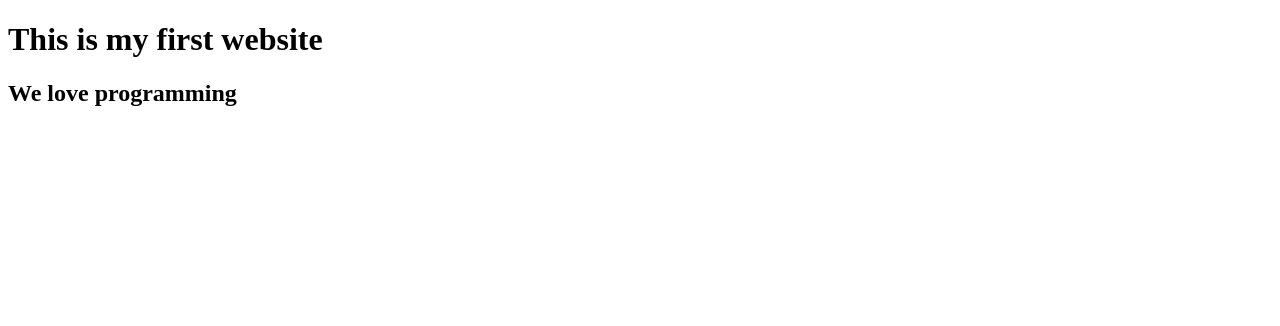
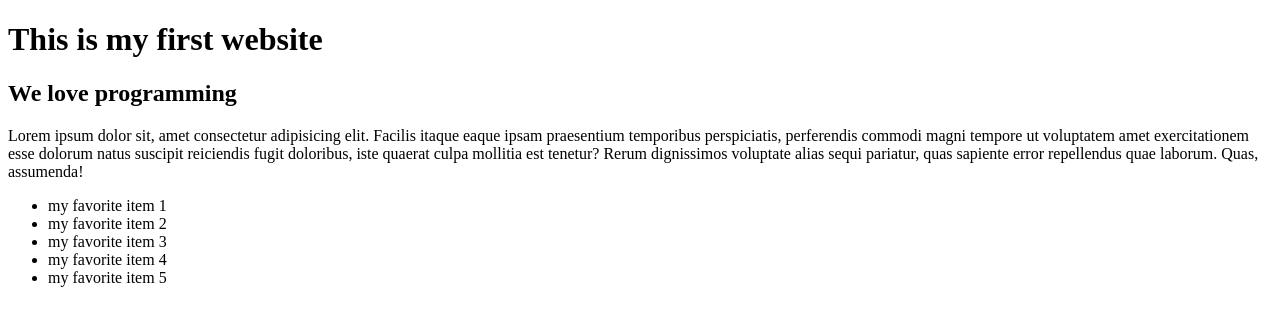
Before and after one commit to aayansiddquey/learn-html, a plain HTML site: page index.html in a window 1280 px wide. Drawn offline with Linux system fonts and the light colour scheme.

Commit message:
favorite items added

```diff
--- a/index.html
+++ b/index.html
@@ -9,5 +9,14 @@
 <body>
     <h1>This is my first website</h1>
     <h2>We love programming</h2>
+    <p>Lorem ipsum dolor sit, amet consectetur adipisicing elit. Facilis itaque eaque ipsam praesentium temporibus perspiciatis, perferendis commodi magni tempore ut voluptatem amet exercitationem esse dolorum natus suscipit reiciendis fugit doloribus, iste quaerat culpa mollitia est tenetur? Rerum dignissimos voluptate alias sequi pariatur, quas sapiente error repellendus quae laborum. Quas, assumenda!</p>
+    <ul>
+        <li>my favorite item 1</li>
+        <li>my favorite item 2</li>
+        <li>my favorite item 3</li>
+        <li>my favorite item 4</li>
+        <li>my favorite item 5</li>
+    </ul>
+
 </body>
 </html>
```
